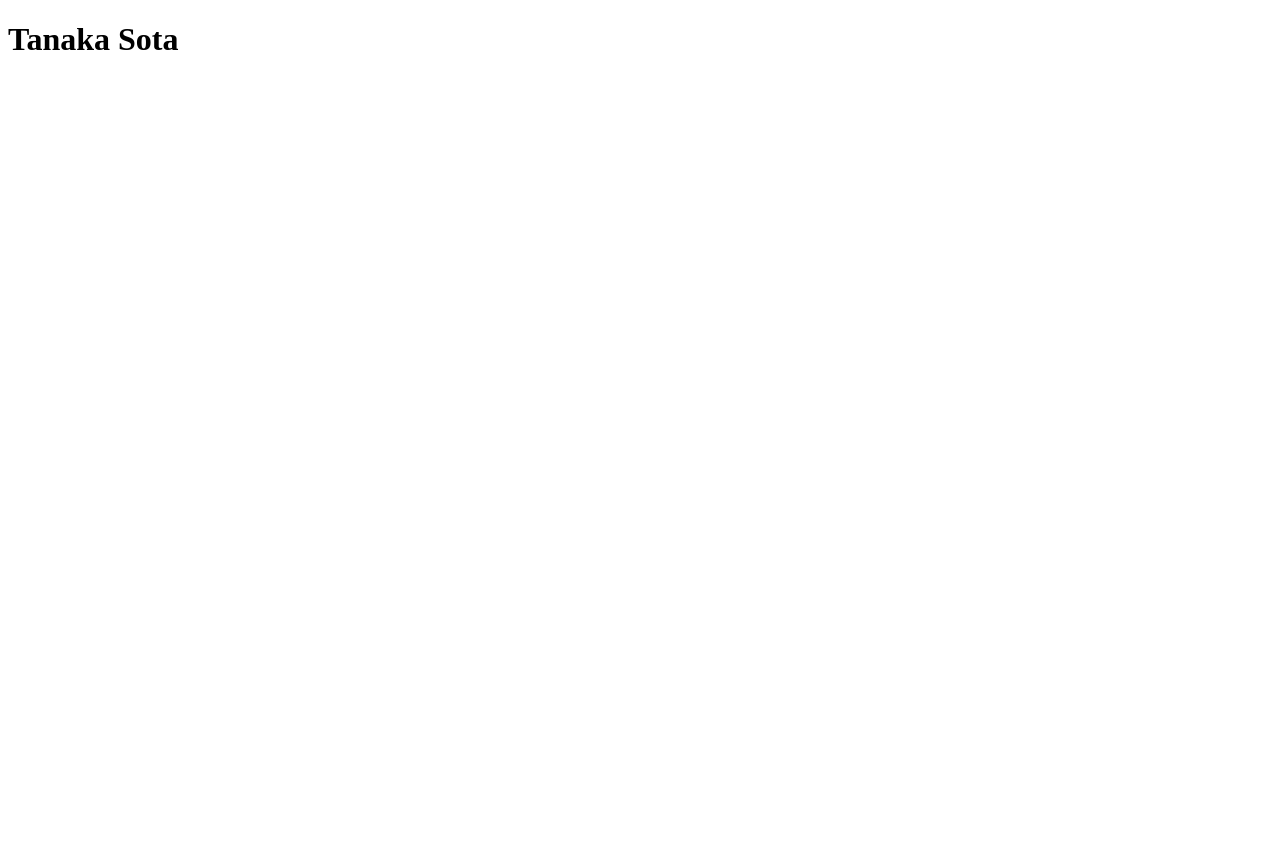
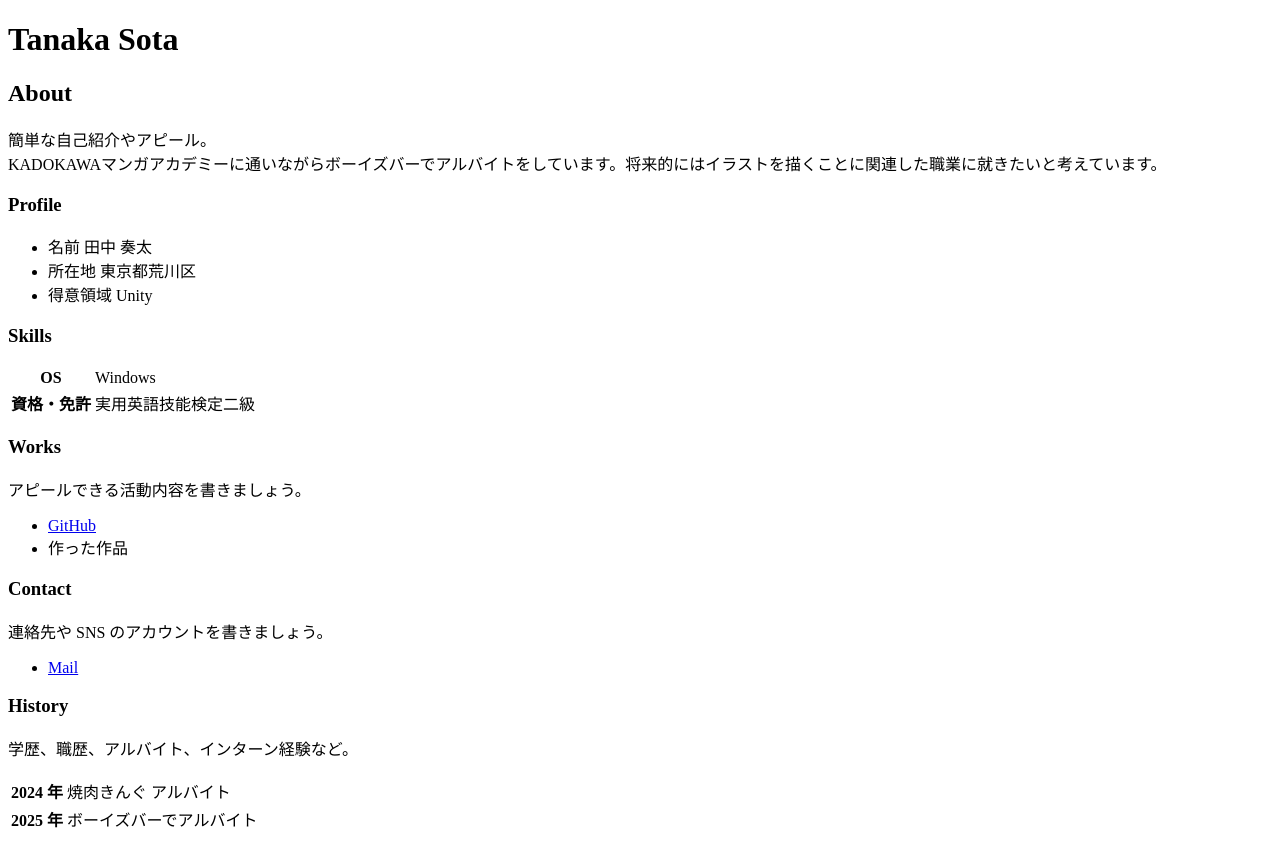
Before and after one commit to Tanakasouta2006-cloud/Tanaka-Sota, a plain HTML site: page index.html in a window 1280 px wide. Before the commit the page ends 800 px from the top, so only its background shows below. Drawn offline with Linux system fonts and the light colour scheme.

Commit message:
Update index.html

```diff
--- a/index.html
+++ b/index.html
@@ -7,5 +7,58 @@
   </head>
   <body>
     <h1>Tanaka Sota</h1>
-  </body>
-</html>
+
+    <h2>About</h2>
+    <p>
+      簡単な自己紹介やアピール。<br>
+      KADOKAWAマンガアカデミーに通いながらボーイズバーでアルバイトをしています。将来的にはイラストを描くことに関連した職業に就きたいと考えています。
+    </p>
+
+    <h3>Profile</h3>
+    <ul>
+      <li>名前 田中 奏太</li>
+      <li>所在地 東京都荒川区</li>
+      <li>得意領域 Unity</li>
+    </ul>
+
+    <h3>Skills</h3>
+    <table>
+      <tr>
+        <th>OS</th>
+        <td>Windows</td>
+      </tr>
+      <tr>
+        <th>資格・免許</th>
+        <td>実用英語技能検定二級</td>
+      </tr>
+    </table>
+
+    <h3>Works</h3>
+    <p>アピールできる活動内容を書きましょう。</p>
+    <ul>
+      <li><a href="https://tanakasouta2006@icloud.com.github.com/">GitHub</a></li>
+      <li>
+        作った作品
+        <ul>
+        </ul>
+      </li>
+    </ul>
+
+    <h3>Contact</h3>
+    <p>連絡先や SNS のアカウントを書きましょう。</p>
+    <ul>
+      <li><a href="tanakasouta2006@icloud.com">Mail</a></li>
+    </ul>
+
+    <h3>History</h3>
+    <p>学歴、職歴、アルバイト、インターン経験など。</p>
+    <table>
+      <tr>
+        <th>2024 年</th>
+        <td>焼肉きんぐ</a> アルバイト</td>
+      </tr>
+      <tr>
+        <th>2025 年</th>
+        <td>ボーイズバーでアルバイト
+
+    </table>
```
